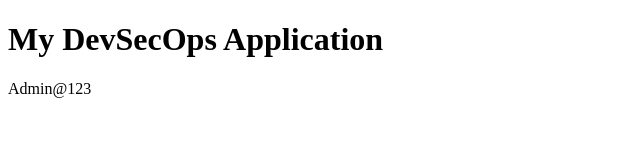
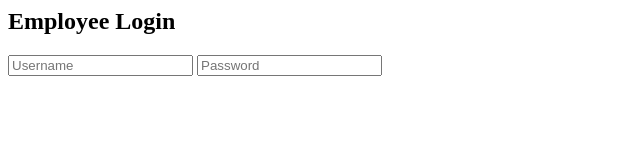
Before and after one commit to kawsallyanslt/devsecops-demo, a plain HTML site: page index.html in a window 1280 px wide. Shown: the whole page, without its empty margins (0-640 px from the left). Drawn offline with Linux system fonts and the light colour scheme.

Commit message:
Update index.html

```diff
--- a/index.html
+++ b/index.html
@@ -1,16 +1,13 @@
-<!DOCTYPE html>
 <html>
-<head>
-    <title>DevSecOps Demo</title>
-</head>
 <body>
+    <h2>Employee Login</h2>
 
-<h1>My DevSecOps Application</h1>
+    <input placeholder="Username">
+    <input type="password" placeholder="Password">
 
-<script>
-    let password = "Admin@123";
-    document.write(password);
-</script>
-
+    <script>
+        const username = "admin";
+        const password = "Admin@12345";
+    </script>
 </body>
 </html>
```
